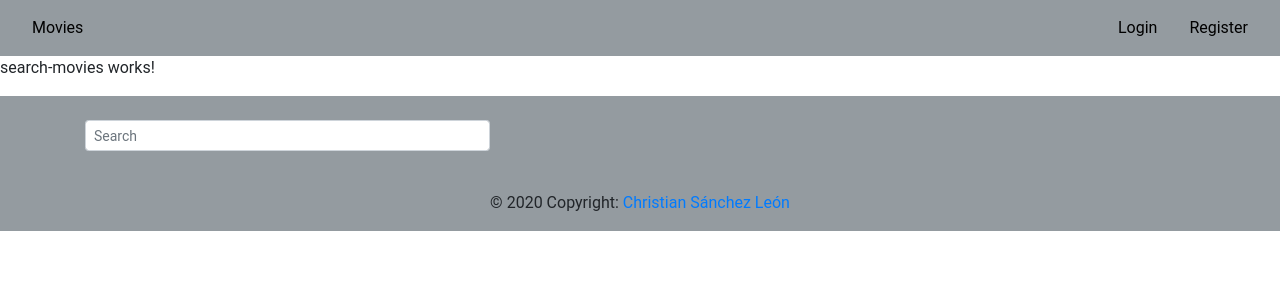
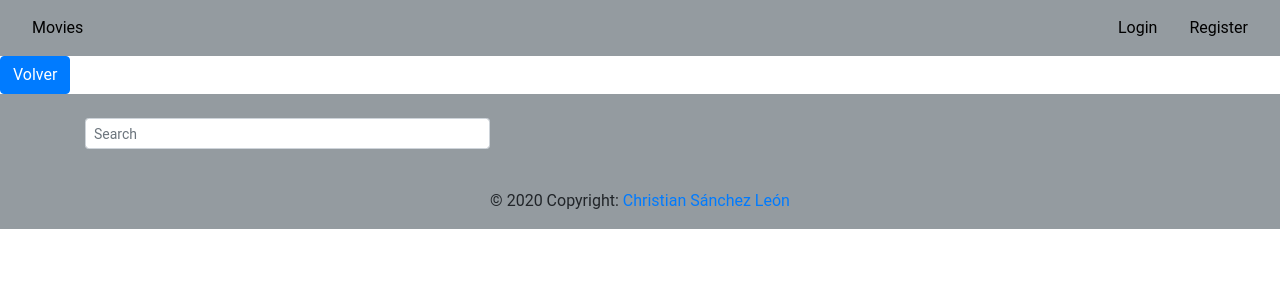
Before and after one commit to chsanleo/RentFilms_Front, an Angular app: page /search in a window 1280 px wide. Shown: the top 300 px of the page. Built offline with nearby package versions, Linux system fonts and the light colour scheme.

Commit message:
Create return in search component

```diff
--- a/src/app/components/search-movies/search-movies.component.html
+++ b/src/app/components/search-movies/search-movies.component.html
@@ -1 +1,3 @@
-<p>search-movies works!</p>
+<a routerLink="/" routerLinkActive="active-link">
+    <button class="btn btn-primary">Volver</button>
+</a>
```
